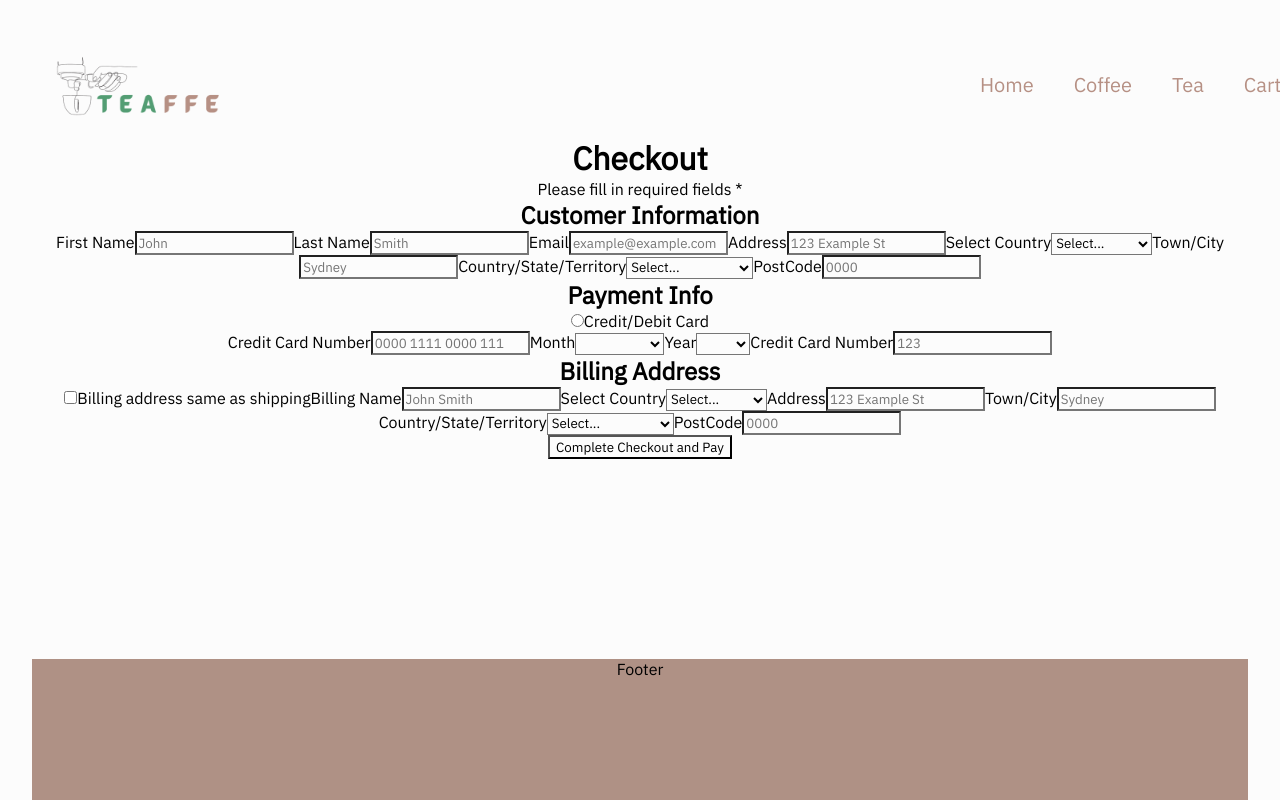
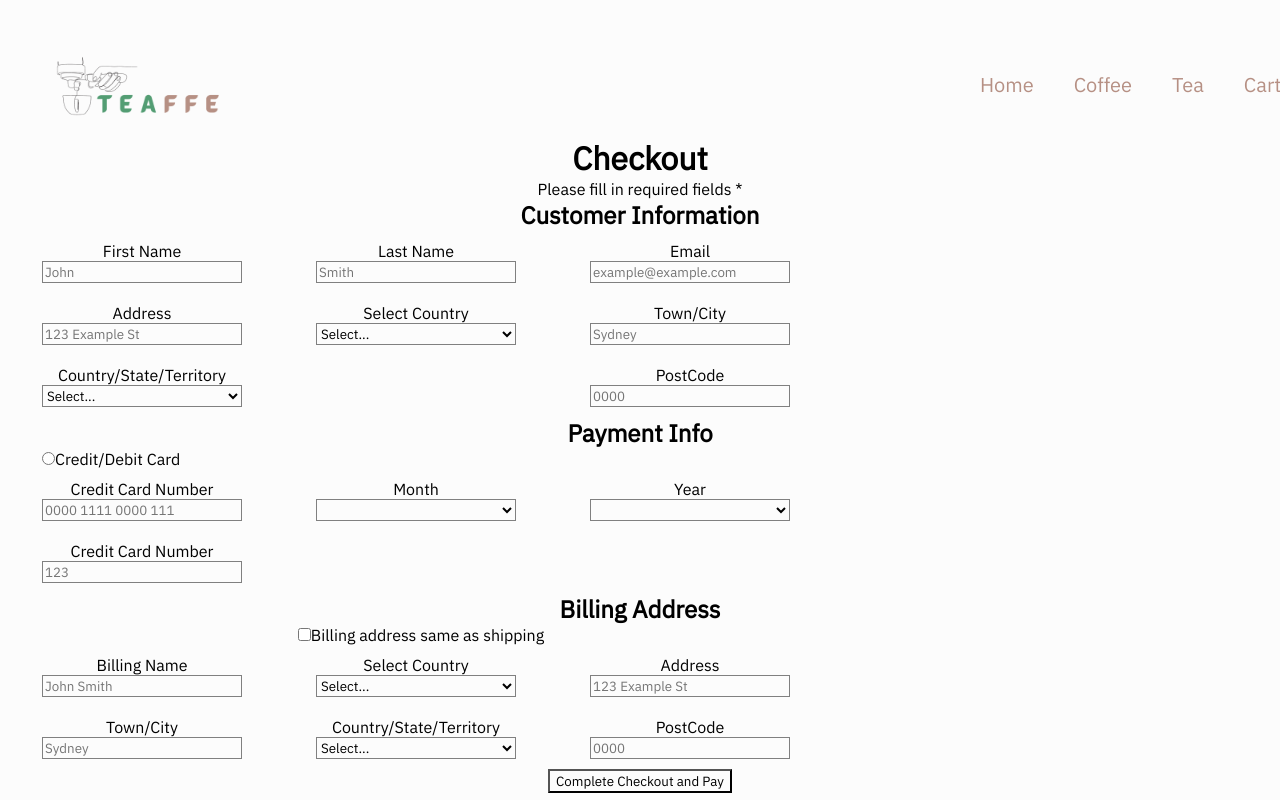
Before and after one commit to ashleykouch/react-e-shop, a React (Vite) app in the folder react-teafee-store/: page /checkout in a window 1280 px wide. Shown: the top 800 px of the page. Built offline with nearby package versions, Linux system fonts and the light colour scheme; no server answers; the database is empty.

Commit message:
added styling to particular sections in checkout page

```diff
--- a/react-teafee-store/src/containers/Pages/CheckoutPage/BillingAddress/BillingAddress.jsx
+++ b/react-teafee-store/src/containers/Pages/CheckoutPage/BillingAddress/BillingAddress.jsx
@@ -1,21 +1,26 @@
-import React from "react";
+import styles from "./BillingAddress.module.scss";
 
 const BillingAddress = () => {
   return (
-    <div>
+    <div className={styles.BillingAddress}>
       <h2>Billing Address</h2>
-      <div>
-        <label>
-          <input type="checkbox" name="same" />
+      <div className={styles.Info}>
+        <label className={styles.Info_Items_Check}>
+          <input className={styles.Info_Input} type="checkbox" name="same" />
           Billing address same as shipping
         </label>
-        <label>
+        <label className={styles.Info_Items}>
           Billing Name
-          <input type="text" name="billingName" placeholder="John Smith" />
+          <input
+            className={styles.Info_Input}
+            type="text"
+            name="billingName"
+            placeholder="John Smith"
+          />
         </label>
-        <label>
+        <label className={styles.Info_Items}>
           Select Country
-          <select>
+          <select className={styles.Info_Input}>
             <option value="" hidden>
               Select...
             </option>
@@ -23,17 +28,28 @@ const BillingAddress = () => {
             <option value="New Zealand">New Zealand</option>
           </select>
         </label>
-        <label>
+        <label className={styles.Info_Items}>
           Address
-          <input type="text" name="address" placeholder="123 Example St" />
+          <input
+            className={styles.Info_Input}
+            type="text"
+            name="address"
+            placeholder="123 Example St"
+          />
         </label>
-        <label>
+        <label className={styles.Info_Items}>
           Town/City
-          <input type="text" name="town/city" placeholder="Sydney" required />
+          <input
+            className={styles.Info_Input}
+            type="text"
+            name="town/city"
+            placeholder="Sydney"
+            required
+          />
         </label>
-        <label>
+        <label className={styles.Info_Items}>
           Country/State/Territory
-          <select>
+          <select className={styles.Info_Input}>
             <option value="" hidden>
               Select...
             </option>
@@ -48,9 +64,15 @@ const BillingAddress = () => {
             <option value="Wellington">Wellington</option>
           </select>
         </label>
-        <label>
+        <label className={styles.Info_Items}>
           PostCode
-          <input type="text" name="postCode" placeholder="0000" required />
+          <input
+            className={styles.Info_Input}
+            type="text"
+            name="postCode"
+            placeholder="0000"
+            required
+          />
         </label>
       </div>
     </div>
--- a/react-teafee-store/src/containers/Pages/CheckoutPage/BillingAddress/BillingAddress.module.scss
+++ b/react-teafee-store/src/containers/Pages/CheckoutPage/BillingAddress/BillingAddress.module.scss
@@ -0,0 +1,23 @@
+.Info {
+  width: 60vw;
+  display: flex;
+  flex-direction: row;
+  justify-content: space-between;
+  flex-wrap: wrap;
+
+  &_Items {
+    display: flex;
+    flex-direction: column;
+    width: 200px;
+    margin: 10px;
+
+    &_Check {
+      margin-left: 10px;
+      width: 60vw;
+    }
+  }
+
+  &_Input {
+    border: 1px solid grey;
+  }
+}
--- a/react-teafee-store/src/containers/Pages/CheckoutPage/CustomerInfo/CustomerInfo.jsx
+++ b/react-teafee-store/src/containers/Pages/CheckoutPage/CustomerInfo/CustomerInfo.jsx
@@ -2,28 +2,50 @@ import styles from "./CustomerInfo.module.scss";
 
 const CustomerInfo = () => {
   return (
-    <div>
+    <div className={styles.CustomerInfo}>
       <h2>Customer Information</h2>
-      <div>
-        <label>
+      <div className={styles.Info}>
+        <label className={styles.Info_Items}>
           First Name
-          <input type="text" name="firstName" placeholder="John" required />
+          <input
+            className={styles.Info_Input}
+            type="text"
+            name="firstName"
+            placeholder="John"
+            required
+          />
         </label>
-        <label>
+        <label className={styles.Info_Items}>
           Last Name
-          <input type="text" name="lastName" placeholder="Smith" required />
+          <input
+            className={styles.Info_Input}
+            type="text"
+            name="lastName"
+            placeholder="Smith"
+            required
+          />
         </label>
-        <label>
+        <label className={styles.Info_Items}>
           Email
-          <input type="text" name="email" placeholder="example@example.com" />
+          <input
+            className={styles.Info_Input}
+            type="text"
+            name="email"
+            placeholder="example@example.com"
+          />
         </label>
-        <label>
+        <label className={styles.Info_Items}>
           Address
-          <input type="text" name="address" placeholder="123 Example St" />
+          <input
+            className={styles.Info_Input}
+            type="text"
+            name="address"
+            placeholder="123 Example St"
+          />
         </label>
-        <label>
+        <label className={styles.Info_Items}>
           Select Country
-          <select>
+          <select className={styles.Info_Input}>
             <option value="" hidden>
               Select...
             </option>
@@ -31,13 +53,19 @@ const CustomerInfo = () => {
             <option value="New Zealand">New Zealand</option>
           </select>
         </label>
-        <label>
+        <label className={styles.Info_Items}>
           Town/City
-          <input type="text" name="town/city" placeholder="Sydney" required />
+          <input
+            className={styles.Info_Input}
+            type="text"
+            name="town/city"
+            placeholder="Sydney"
+            required
+          />
         </label>
-        <label>
+        <label className={styles.Info_Items}>
           Country/State/Territory
-          <select>
+          <select className={styles.Info_Input}>
             <option value="" hidden>
               Select...
             </option>
@@ -52,9 +80,15 @@ const CustomerInfo = () => {
             <option value="Wellington">Wellington</option>
           </select>
         </label>
-        <label>
+        <label className={styles.Info_Items}>
           PostCode
-          <input type="text" name="postCode" placeholder="0000" required />
+          <input
+            className={styles.Info_Input}
+            type="text"
+            name="postCode"
+            placeholder="0000"
+            required
+          />
         </label>
       </div>
     </div>
--- a/react-teafee-store/src/containers/Pages/CheckoutPage/CustomerInfo/CustomerInfo.module.scss
+++ b/react-teafee-store/src/containers/Pages/CheckoutPage/CustomerInfo/CustomerInfo.module.scss
@@ -0,0 +1,18 @@
+.Info {
+  width: 60vw;
+  display: flex;
+  flex-direction: row;
+  justify-content: space-between;
+  flex-wrap: wrap;
+
+  &_Items {
+    display: flex;
+    flex-direction: column;
+    width: 200px;
+    margin: 10px;
+  }
+
+  &_Input {
+    border: 1px solid grey;
+  }
+}
--- a/react-teafee-store/src/containers/Pages/CheckoutPage/PaymentInfo/PaymentInfo.jsx
+++ b/react-teafee-store/src/containers/Pages/CheckoutPage/PaymentInfo/PaymentInfo.jsx
@@ -2,26 +2,28 @@ import styles from "./PaymentInfo.module.scss";
 
 const PaymentInfo = () => {
   return (
-    <div>
+    <div className={styles.PaymentInfo}>
       <h2>Payment Info</h2>
-      <div>
-        <label>
+      <div className={styles.Info}>
+        <label className={styles.Info_Items_Check}>
           <input type="radio" name="credit" />
           Credit/Debit Card
         </label>
       </div>
-      <label>
+      <div className={styles.Info}>
+        <label className={styles.Info_Items}>
           Credit Card Number
           <input
+            className={styles.Info_Input}
             type="text"
             name="credit-num"
             placeholder="0000 1111 0000 111"
             required
           />
         </label>
-      <label>
+        <label className={styles.Info_Items}>
           Month
-        <select>
+          <select className={styles.Info_Input}>
             <option value="" hidden></option>
             <option value="january">January</option>
             <option value="february">February</option>
@@ -37,9 +39,9 @@ const PaymentInfo = () => {
             <option value="december">December</option>
           </select>
         </label>
-      <label>
+        <label className={styles.Info_Items}>
           Year
-        <select>
+          <select className={styles.Info_Input}>
             <option value="" hidden></option>
             <option value="2023">2023</option>
             <option value="2024">2024</option>
@@ -51,10 +53,17 @@ const PaymentInfo = () => {
             <option value="2030">2030</option>
           </select>
         </label>
-      <label>
+        <label className={styles.Info_Items}>
           Credit Card Number
-        <input type="text" name="cvc" placeholder="123" required />
+          <input
+            className={styles.Info_Input}
+            type="text"
+            name="cvc"
+            placeholder="123"
+            required
+          />
         </label>
+      </div>
     </div>
   );
 };
--- a/react-teafee-store/src/containers/Pages/CheckoutPage/PaymentInfo/PaymentInfo.module.scss
+++ b/react-teafee-store/src/containers/Pages/CheckoutPage/PaymentInfo/PaymentInfo.module.scss
@@ -0,0 +1,22 @@
+.Info {
+  width: 60vw;
+  display: flex;
+  flex-direction: row;
+  justify-content: space-between;
+  flex-wrap: wrap;
+
+  &_Items {
+    display: flex;
+    flex-direction: column;
+    width: 200px;
+    margin: 10px;
+
+    &_Check {
+      margin-left: 10px;
+    }
+  }
+
+  &_Input {
+    border: 1px solid grey;
+  }
+}
```
Lines whose indentation alone changed are shown as unchanged.
